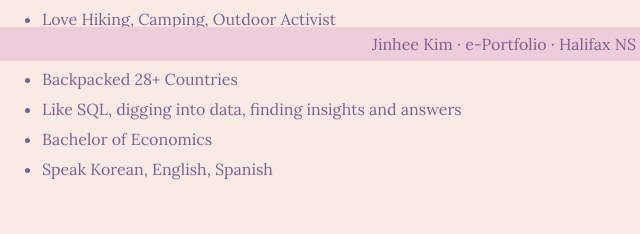
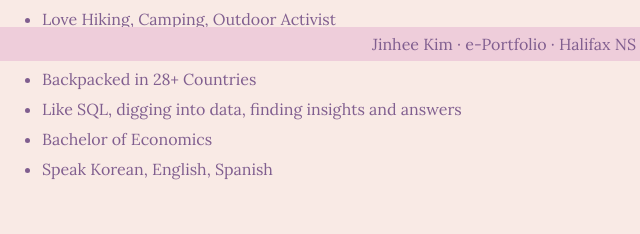
Before and after one commit to jkimbanalyst/jkimbanalyst.github.io, a plain HTML site: page index.html in a window 1280 px wide. Shown: the part 739-973 px from the top of the page, 141-781 px from the left. Drawn offline with Linux system fonts and the light colour scheme.

Commit message:
Update index.html

```diff
--- a/index.html
+++ b/index.html
@@ -42,7 +42,7 @@
 			<li> Expected to Graduate in May, 2019 </li>
 			<li> Love Hiking, Camping, Outdoor Activist
 			<br /> & Dog walking, Black tea, Dry White wine, etc. </li>
-			<li> Backpacked 28+ Countries </li>
+			<li> Backpacked in 28+ Countries </li>
 			<li> Like SQL, digging into data, finding insights and answers </li>
 			<li> Bachelor of Economics </li>
 			<li> Speak Korean, English, Spanish </li>
```
